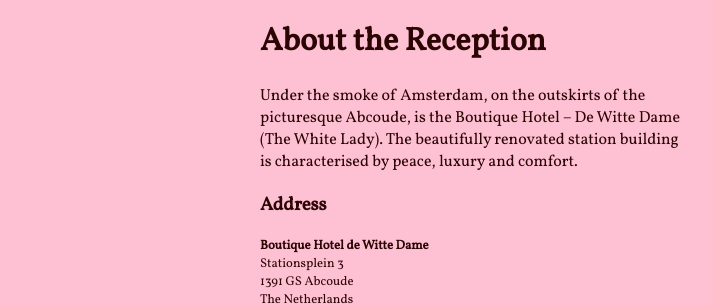
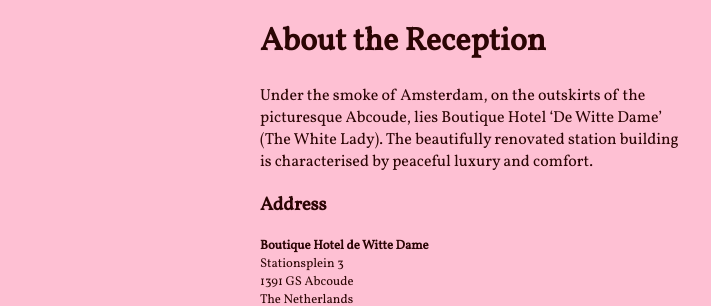
Before and after one commit to bobvanluijt/tosja-richard, a Jekyll site: the page built from index.md, in a window 1280 px wide. Shown: the part 1270-1576 px from the top of the page, without its empty margins (398-1109 px from the left). Built offline with Jekyll 4.4.1, drawn with Linux system fonts in a browser that asks for light colours; nearby versions of some CDN libraries; comment, search, counter and statistics services are not loaded.

Commit message:
Update index.md

```diff
--- a/index.md
+++ b/index.md
@@ -32,7 +32,7 @@
 
 # About the Reception
 
-Under the smoke of Amsterdam, on the outskirts of the picturesque Abcoude, is the Boutique Hotel – De Witte Dame (The White Lady). The beautifully renovated station building is characterised by peace, luxury and comfort.
+Under the smoke of Amsterdam, on the outskirts of the picturesque Abcoude, lies Boutique Hotel 'De Witte Dame' (The White Lady). The beautifully renovated station building is characterised by peaceful luxury and comfort.
 
 
 ### Address
```
